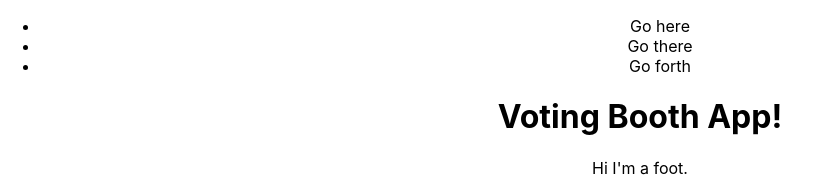
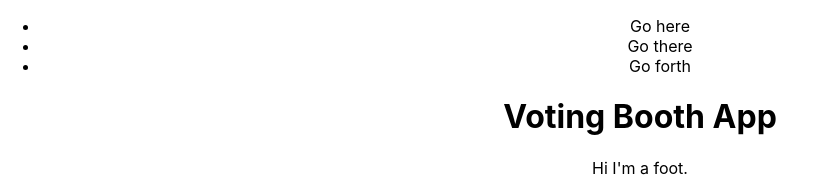
Before and after one commit to Code-Conjurers/Voting-Booth, a React (Create React App) app: page / in a window 1280 px wide. Shown: the top 187 px of the page, without its empty margins (0-820 px from the left). Built offline with nearby package versions, Linux system fonts and the light colour scheme.

Commit message:
merge woes no mo

```diff
--- a/src/App.js
+++ b/src/App.js
@@ -18,7 +18,7 @@ function App() {
   return (
     <div className="App">
       <NavBar />
-      <h1>Voting Booth App!</h1>
+      <h1>Voting Booth App</h1>
         <Routes>
           <Route path="/" element={<Home />} />
           <Route path="/createpoll" element={<CreatePoll />} />
```
